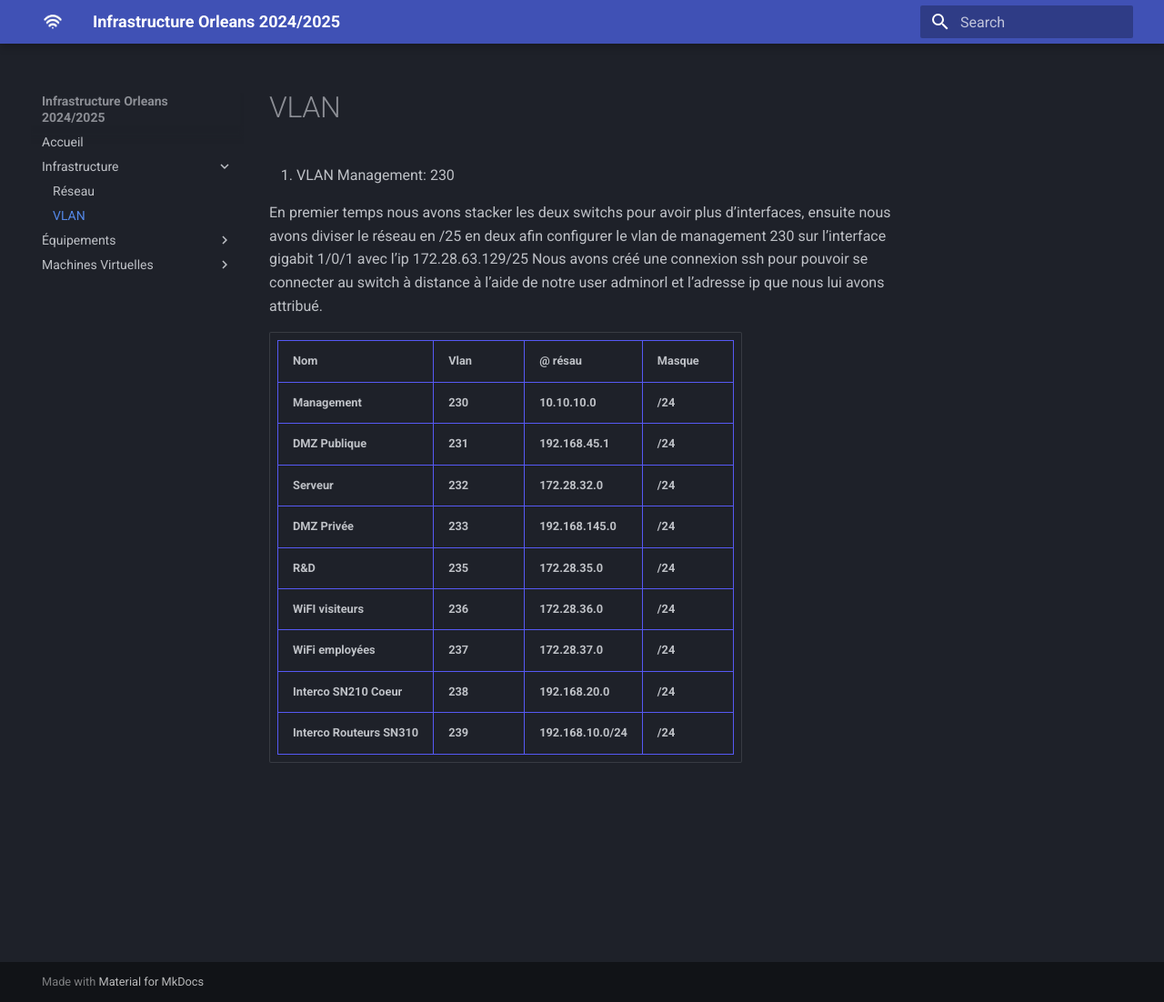
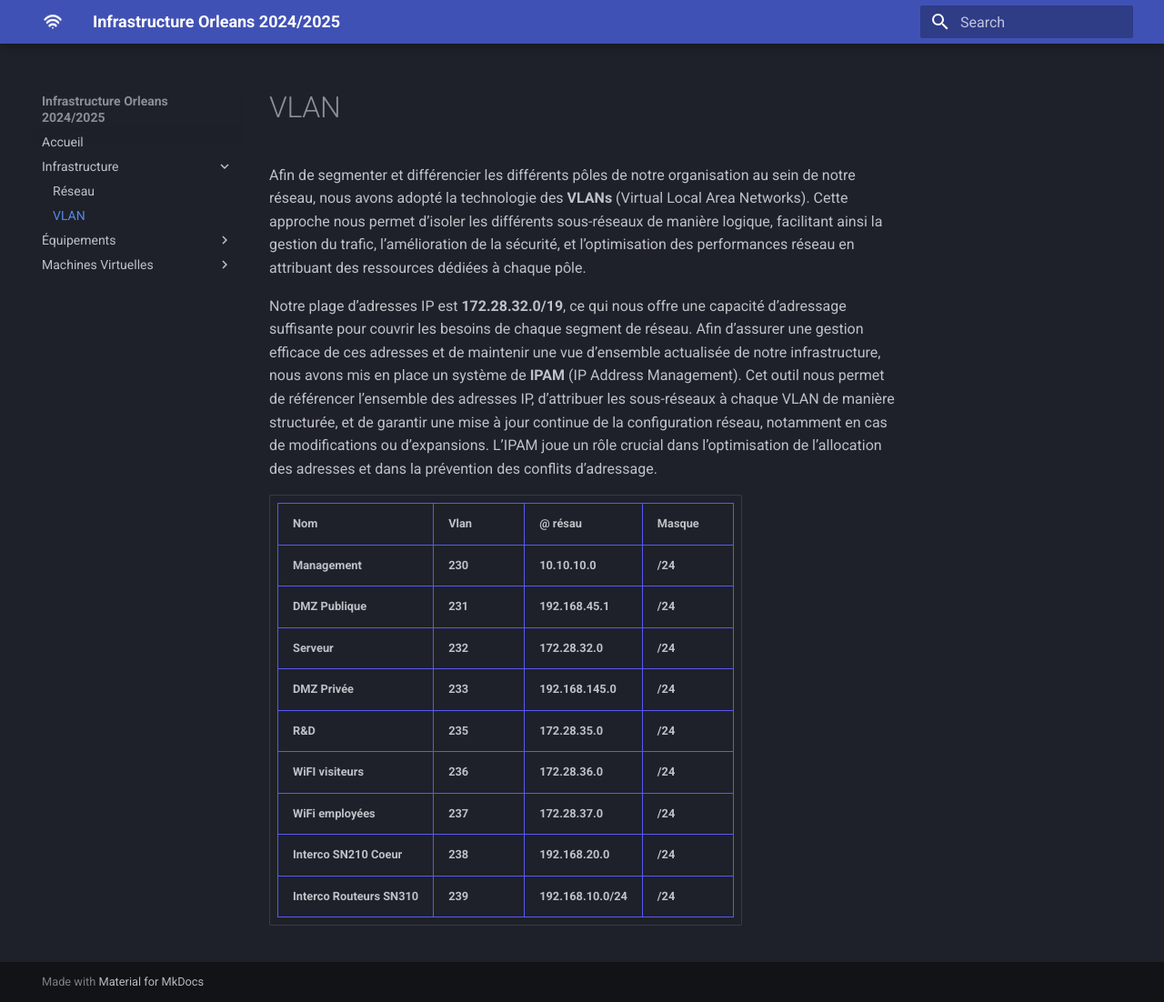
Before and after one commit to Erwanbrt/Orleans, an MkDocs documentation site: the page built from docs/VLAN.md, in a window 1280 px wide and 1102 px high. Shown: the whole window at 91% size. Built offline with MkDocs 1.6.1 and Material for MkDocs 9.7.7, drawn with Linux system fonts in a browser that asks for light colours.

Commit message:
Mise a jour compléte depuis mac

```diff
--- a/docs/VLAN.md
+++ b/docs/VLAN.md
@@ -1,8 +1,8 @@
 # VLAN
 
-1. VLAN Management: 230
+Afin de segmenter et différencier les différents pôles de notre organisation au sein de notre réseau, nous avons adopté la technologie des **VLANs** (Virtual Local Area Networks). Cette approche nous permet d’isoler les différents sous-réseaux de manière logique, facilitant ainsi la gestion du trafic, l’amélioration de la sécurité, et l’optimisation des performances réseau en attribuant des ressources dédiées à chaque pôle.
 
-En premier temps nous avons stacker les deux switchs pour avoir plus d’interfaces, ensuite nous avons diviser le réseau en /25 en deux afin configurer le vlan de management 230 sur l’interface gigabit 1/0/1 avec l’ip 172.28.63.129/25 Nous avons créé une connexion ssh pour pouvoir se connecter au switch à distance à l’aide de notre user adminorl et l’adresse ip que nous lui avons attribué.
+Notre plage d’adresses IP est **172.28.32.0/19**, ce qui nous offre une capacité d’adressage suffisante pour couvrir les besoins de chaque segment de réseau. Afin d’assurer une gestion efficace de ces adresses et de maintenir une vue d’ensemble actualisée de notre infrastructure, nous avons mis en place un système de **IPAM** (IP Address Management). Cet outil nous permet de référencer l’ensemble des adresses IP, d’attribuer les sous-réseaux à chaque VLAN de manière structurée, et de garantir une mise à jour continue de la configuration réseau, notamment en cas de modifications ou d’expansions. L’IPAM joue un rôle crucial dans l’optimisation de l’allocation des adresses et dans la prévention des conflits d’adressage.
 
 <table>
     <thead>
```
Also changed, not shown: 2 other files.
